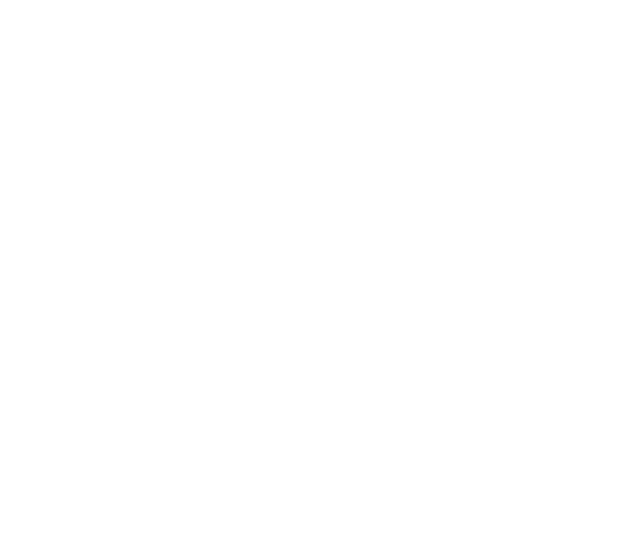
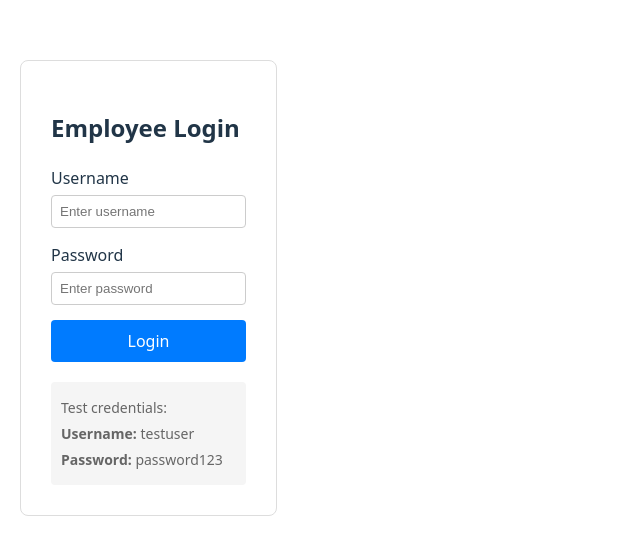
Before and after one commit to vishnu-ing/react-frontend, a React app: page /login in a window 1280 px wide. Before the commit this address had no page. Shown: the part 112-666 px from the top of the page, without its empty margins (0-640 px from the left). Built offline with nearby package versions, Linux system fonts and the light colour scheme; the HTML template or start-up script is replaced by a standard one.

Commit message:
SCRUM-32: Implement employee login UI with authentication integration

```diff
--- a/src/App.jsx
+++ b/src/App.jsx
@@ -1,19 +1,60 @@
-import { BrowserRouter, Routes, Route } from 'react-router-dom';
-import './App.css'
-import Starter from './components/Starter';
+import { BrowserRouter, Routes, Route, Navigate } from "react-router-dom";
+import Login from "./pages/Login";
+import Home from "./pages/Home";
+import OnboardingApplication from "./pages/OnboardingApplication";
+import AuthGuard from "./guards/AuthGuard";
+import { authService } from "./api/authService";
 
 function App() {
+  return (
+    <BrowserRouter>
+      <Routes>
+        {/* Public route */}
+        <Route path="/login" element={<Login />} />
 
-  return (
-    <>
-    <BrowserRouter>
-    <Routes>
-      <Route path="/" element={<Starter/>}></Route>
-    </Routes>
+        {/* Protected routes */}
+        <Route
+          path="/home"
+          element={
+            <AuthGuard>
+              <Home />
+            </AuthGuard>
+          }
+        />
+        <Route
+          path="/personal-info"
+          element={
+            <AuthGuard>
+              <Home />
+            </AuthGuard>
+          }
+        />
+        <Route
+          path="/onboarding"
+          element={
+            <AuthGuard>
+              <OnboardingApplication />
+            </AuthGuard>
+          }
+        />
+
+        {/* Default redirect */}
+        <Route
+          path="/"
+          element={
+            authService.isAuthenticated() ? (
+              <Navigate to="/home" replace />
+            ) : (
+              <Navigate to="/login" replace />
+            )
+          }
+        />
+
+        {/* 404 - redirect to home or login */}
+        <Route path="*" element={<Navigate to="/" replace />} />
+      </Routes>
     </BrowserRouter>
-
-    </>
-  )
+  );
 }
 
-export default App
+export default App;
--- /dev/null
+++ b/src/api/authService.js
@@ -0,0 +1,63 @@
+const API_BASE_URL = "http://localhost:5000/api";
+
+export const authService = {
+  // Login function
+  login: async (username, password) => {
+    try {
+      const response = await fetch(`${API_BASE_URL}/auth/login`, {
+        method: "POST",
+        headers: {
+          "Content-Type": "application/json",
+        },
+        body: JSON.stringify({ username, password }),
+      });
+
+      const data = await response.json();
+
+      if (!response.ok) {
+        throw new Error(data.message || "Login failed");
+      }
+
+      return data;
+    } catch (error) {
+      throw error;
+    }
+  },
+
+  // Store token
+  setToken: (token) => {
+    localStorage.setItem("token", token);
+  },
+
+  // Get token
+  getToken: () => {
+    return localStorage.getItem("token");
+  },
+
+  // Remove token
+  removeToken: () => {
+    localStorage.removeItem("token");
+  },
+
+  // Check if user is authenticated
+  isAuthenticated: () => {
+    return !!localStorage.getItem("token");
+  },
+
+  // Store user data
+  setUser: (user) => {
+    localStorage.setItem("user", JSON.stringify(user));
+  },
+
+  // Get user data
+  getUser: () => {
+    const user = localStorage.getItem("user");
+    return user ? JSON.parse(user) : null;
+  },
+
+  // Logout
+  logout: () => {
+    localStorage.removeItem("token");
+    localStorage.removeItem("user");
+  },
+};
--- a/src/guards/AuthGuard.jsx
+++ b/src/guards/AuthGuard.jsx
@@ -1,9 +1,16 @@
-import { Outlet, Navigate } from 'react-router-dom';
+import { Navigate } from "react-router-dom";
+import { authService } from "../api/authService";
 
-const AuthGuard = () => {
-  const isLoggedIn = true;
+function AuthGuard({ children }) {
+  // AC5: Check for token existence
+  const isAuthenticated = authService.isAuthenticated();
 
-  return isLoggedIn ? <Outlet /> : <Navigate to='/' />;
-};
+  if (!isAuthenticated) {
+    // AC5: Redirect to login if no token
+    return <Navigate to="/login" replace />;
+  }
+
+  return children;
+}
 
 export default AuthGuard;
--- /dev/null
+++ b/src/pages/Home.css
@@ -0,0 +1,36 @@
+.home-content {
+  background: white;
+  padding: 40px;
+  border-radius: 10px;
+  box-shadow: 0 10px 25px rgba(0, 0, 0, 0.2);
+  text-align: center;
+  max-width: 500px;
+  width: 100%;
+}
+
+.home-content h1 {
+  color: black;
+  margin-bottom: 30px;
+}
+
+.user-info p {
+  margin: 10px 0;
+  color: #555;
+  font-size: 16px;
+}
+
+.user-info strong {
+  color: #333;
+}
+
+.logout-button {
+  padding: 12px 30px;
+  background: #dc3545;
+  color: white;
+  border: none;
+  border-radius: 6px;
+  font-size: 16px;
+  font-weight: 600;
+  cursor: pointer;
+  transition: background 0.3s;
+}
--- /dev/null
+++ b/src/pages/Home.jsx
@@ -0,0 +1,37 @@
+import { useNavigate } from "react-router-dom";
+import { authService } from "../api/authService";
+import "./Home.css";
+
+function Home() {
+  const navigate = useNavigate();
+  const user = authService.getUser();
+
+  const handleLogout = () => {
+    authService.logout();
+    navigate("/login");
+  };
+
+  return (
+    <div className="home-container">
+      <div className="home-content">
+        <h1>Welcome, {user?.username}! </h1>
+        <div className="user-info">
+          <p>
+            <strong>Role:</strong> {user?.role}
+          </p>
+          <p>
+            <strong>Email:</strong> {user?.email}
+          </p>
+          <p>
+            <strong>Onboarding Status:</strong> {user?.onboardingStatus}
+          </p>
+        </div>
+        <button onClick={handleLogout} className="logout-button">
+          Logout
+        </button>
+      </div>
+    </div>
+  );
+}
+
+export default Home;
--- /dev/null
+++ b/src/pages/Login.css
@@ -0,0 +1,80 @@
+.test-credentials {
+    margin-top: 30px;
+    padding: 15px;
+    background-color: #f8f9fa;
+    border-radius: 6px;
+    font-size: 13px;
+    color: #666;
+  }
+
+  .test-credentials p {
+    margin: 5px 0;
+  }
+
+  .login-container {
+    max-width: 400px;
+    margin: 100px auto;
+    padding: 20px;
+  }
+
+  .login-box {
+    border: 1px solid #ddd;
+    padding: 30px;
+    border-radius: 8px;
+  }
+
+  .login-box h2 {
+    margin-bottom: 20px;
+  }
+
+  .form-group {
+    margin-bottom: 15px;
+  }
+
+  .form-group label {
+    display: block;
+    margin-bottom: 5px;
+  }
+
+  .form-group input {
+    width: 100%;
+    padding: 8px;
+    border: 1px solid #ccc;
+    border-radius: 4px;
+    box-sizing: border-box;
+  }
+
+  .error-message {
+    padding: 10px;
+    margin-bottom: 15px;
+    background-color: #fee;
+    color: #c33;
+    border-radius: 4px;
+  }
+
+  .login-button {
+    width: 100%;
+    padding: 10px;
+    background-color: #007bff;
+    color: white;
+    border: none;
+    border-radius: 4px;
+    cursor: pointer;
+  }
+
+  .login-button:disabled {
+    background-color: #ccc;
+    cursor: not-allowed;
+  }
+
+  .test-credentials {
+    margin-top: 20px;
+    padding: 10px;
+    background-color: #f5f5f5;
+    border-radius: 4px;
+    font-size: 14px;
+  }
+
+  .test-credentials p {
+    margin: 5px 0;
+  }
--- /dev/null
+++ b/src/pages/Login.jsx
@@ -0,0 +1,98 @@
+import { useState } from "react";
+import { useNavigate } from "react-router-dom";
+import { authService } from "../api/authService";
+import "./Login.css";
+
+function Login() {
+  const [username, setUsername] = useState("");
+  const [password, setPassword] = useState("");
+  const [error, setError] = useState("");
+  const [loading, setLoading] = useState(false);
+  const navigate = useNavigate();
+
+  const handleSubmit = async (e) => {
+    e.preventDefault();
+    setError("");
+
+    // AC2: Basic validation (non-empty fields)
+    if (!username.trim() || !password.trim()) {
+      setError("Please fill in all fields");
+      return;
+    }
+
+    setLoading(true);
+
+    try {
+      // AC1: Call backend login endpoint
+      const data = await authService.login(username, password);
+
+      // AC3: Store token and user data
+      authService.setToken(data.token);
+      authService.setUser(data.user);
+
+      // AC3: Redirect based on onboarding status
+      if (data.user.onboardingStatus === "Approved") {
+        navigate("/personal-info");
+      } else {
+        navigate("/onboarding");
+      }
+    } catch (err) {
+      // AC4: Display error message
+      setError(err.message || "Login failed. Please try again.");
+    } finally {
+      setLoading(false);
+    }
+  };
+
+  return (
+    <div className="login-container">
+      <div className="login-box">
+        <h2>Employee Login</h2>
+
+        <form onSubmit={handleSubmit}>
+          <div className="form-group">
+            <label htmlFor="username">Username</label>
+            <input
+              id="username"
+              type="text"
+              value={username}
+              onChange={(e) => setUsername(e.target.value)}
+              placeholder="Enter username"
+              disabled={loading}
+            />
+          </div>
+
+          <div className="form-group">
+            <label htmlFor="password">Password</label>
+            <input
+              id="password"
+              type="password"
+              value={password}
+              onChange={(e) => setPassword(e.target.value)}
+              placeholder="Enter password"
+              disabled={loading}
+            />
+          </div>
+
+          {error && <div className="error-message">{error}</div>}
+
+          <button type="submit" disabled={loading} className="login-button">
+            {loading ? "Logging in..." : "Login"}
+          </button>
+        </form>
+
+        <div className="test-credentials">
+          <p>Test credentials:</p>
+          <p>
+            <strong>Username:</strong> testuser
+          </p>
+          <p>
+            <strong>Password:</strong> password123
+          </p>
+        </div>
+      </div>
+    </div>
+  );
+}
+
+export default Login;
--- /dev/null
+++ b/src/pages/OnboardingApplication.css
@@ -0,0 +1,20 @@
+.onboarding-container {
+    max-width: 600px;
+    margin: 50px auto;
+    padding: 20px;
+  }
+
+  .onboarding-content {
+    border: 1px solid #ddd;
+    padding: 30px;
+    border-radius: 8px;
+    text-align: center;
+  }
+
+  .onboarding-content h1 {
+    margin-bottom: 15px;
+  }
+
+  .onboarding-content p {
+    color: #666;
+  }
--- /dev/null
+++ b/src/pages/OnboardingApplication.jsx
@@ -0,0 +1,14 @@
+import "./OnboardingApplication.css";
+
+function OnboardingApplication() {
+  return (
+    <div className="onboarding-container">
+      <div className="onboarding-content">
+        <h1>Onboarding Application</h1>
+        <p>This page will be implemented in a future sprint.</p>
+      </div>
+    </div>
+  );
+}
+
+export default OnboardingApplication;
```
Also changed, not shown: 1 other file (tests, documents, lock files or other folders).
